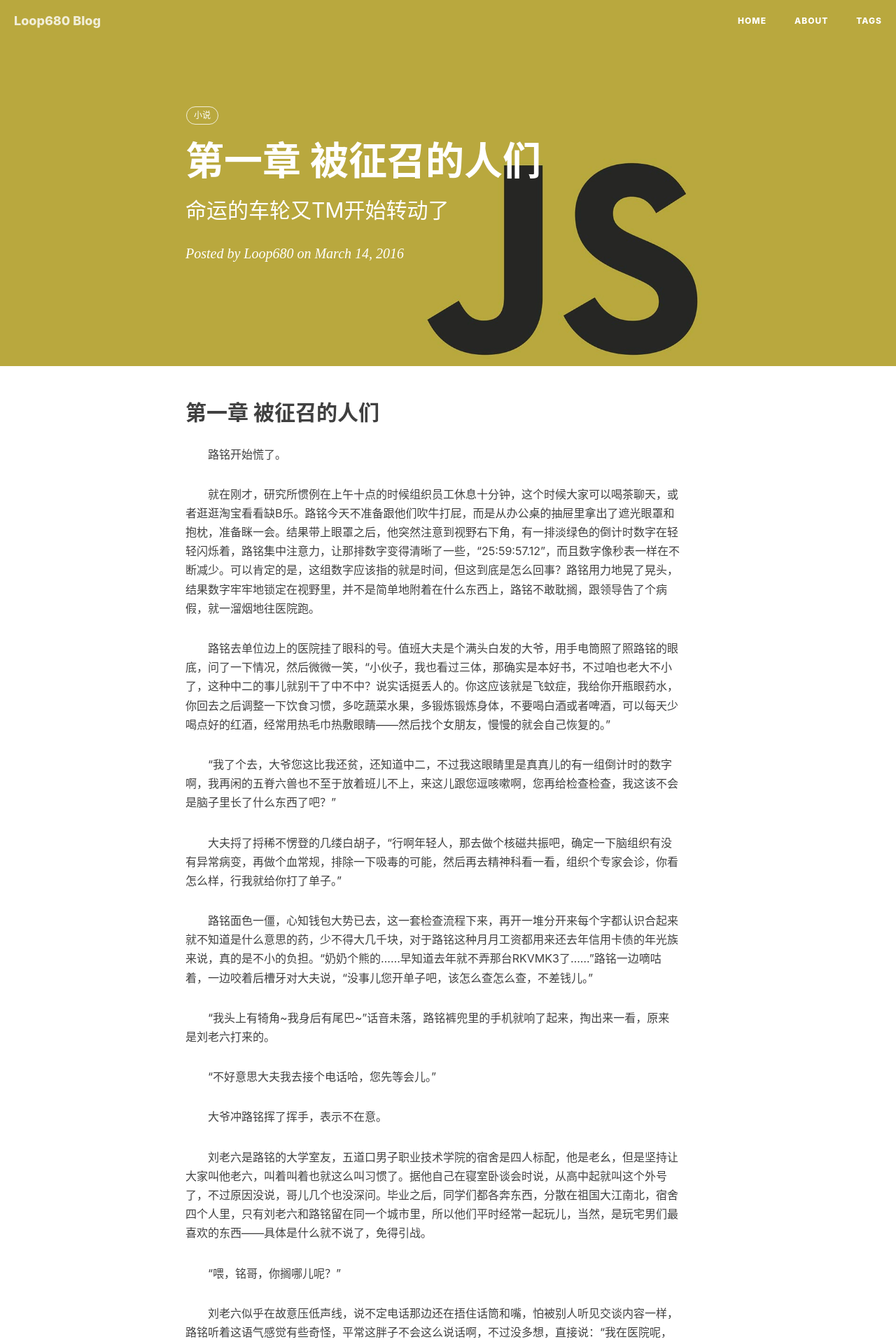
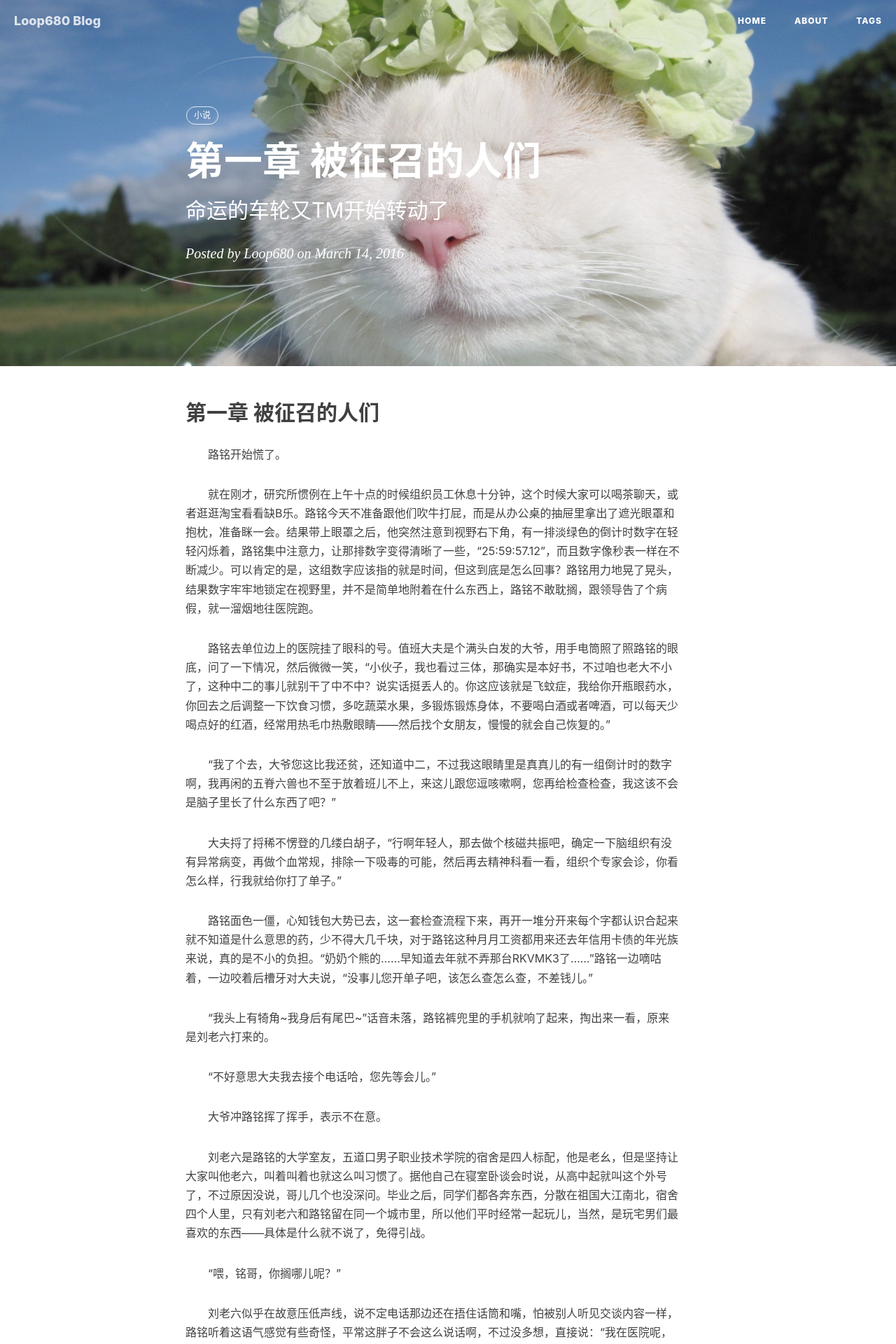
Before and after one commit to Loop680/Loop680.github.io, a Jekyll site: the page built from _posts/2015-09-22-L1-1.markdown, in a window 1280 px wide. Shown: the top 1920 px of the page at 70% size. Built offline with Jekyll 4.4.1, drawn with Linux system fonts in a browser that asks for light colours; nearby versions of some CDN libraries; comment, search, counter and statistics services are not loaded.

Commit message:
BG更换

```diff
--- a/_posts/2015-09-22-L1-1.markdown
+++ b/_posts/2015-09-22-L1-1.markdown
@@ -4,7 +4,7 @@
 subtitle:   "命运的车轮又TM开始转动了"
 date:       2016-03-14
 author:     "Loop680"
-header-img: "img/post-bg-js-version.jpg"
+header-img: "img/BG-unclecat.jpg"
 tags:
     - 小说
 
--- a/_posts/2015-09-22-L1-2.markdown
+++ b/_posts/2015-09-22-L1-2.markdown
@@ -4,7 +4,7 @@
 subtitle:   "吃！指不定就是最后一顿了"
 date:       2016-03-14
 author:     "Loop680"
-header-img: "img/post-bg-js-version.jpg"
+header-img: "img/BG-unclecat.jpg"
 tags:
     - 小说
 
--- a/_posts/2015-09-22-L1-3.markdown
+++ b/_posts/2015-09-22-L1-3.markdown
@@ -4,7 +4,7 @@
 subtitle:   "不管前面是什么，活下去"
 date:       2016-03-14
 author:     "Loop680"
-header-img: "img/post-bg-js-version.jpg"
+header-img: "img/BG-unclecat.jpg"
 tags:
     - 小说
 
```
Also changed, not shown: img/BG-unclecat.jpg (added).
